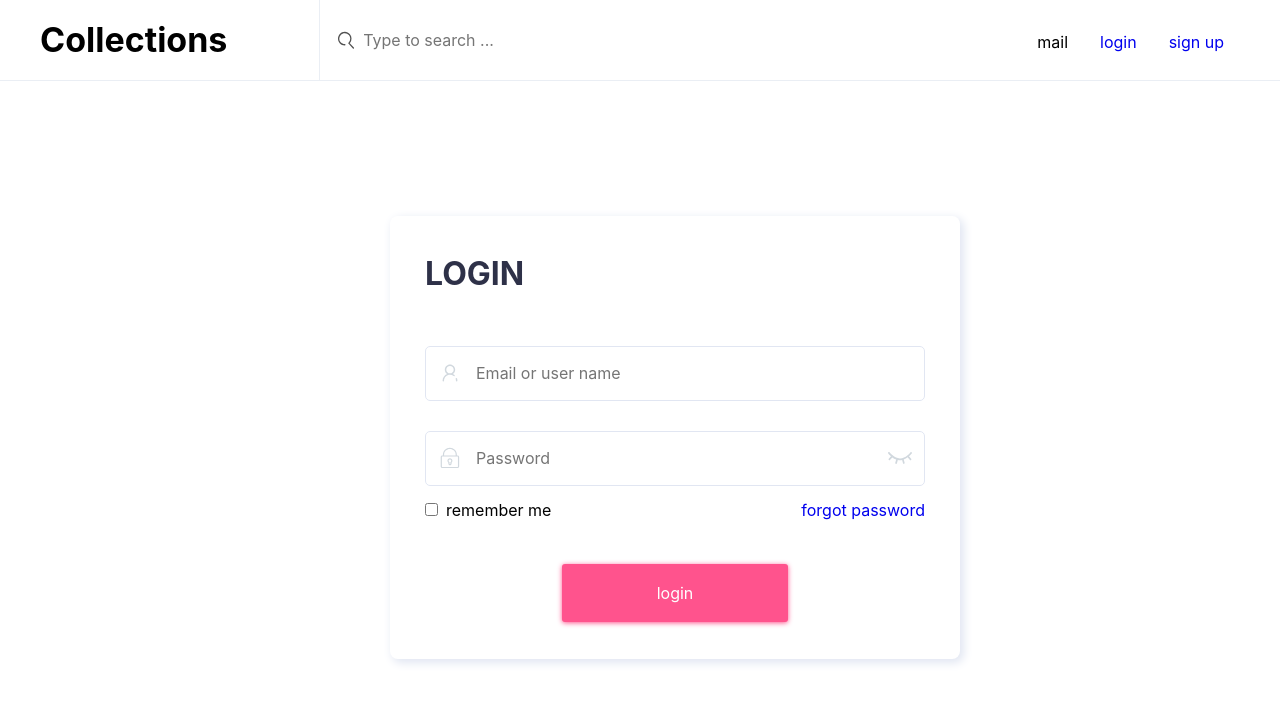
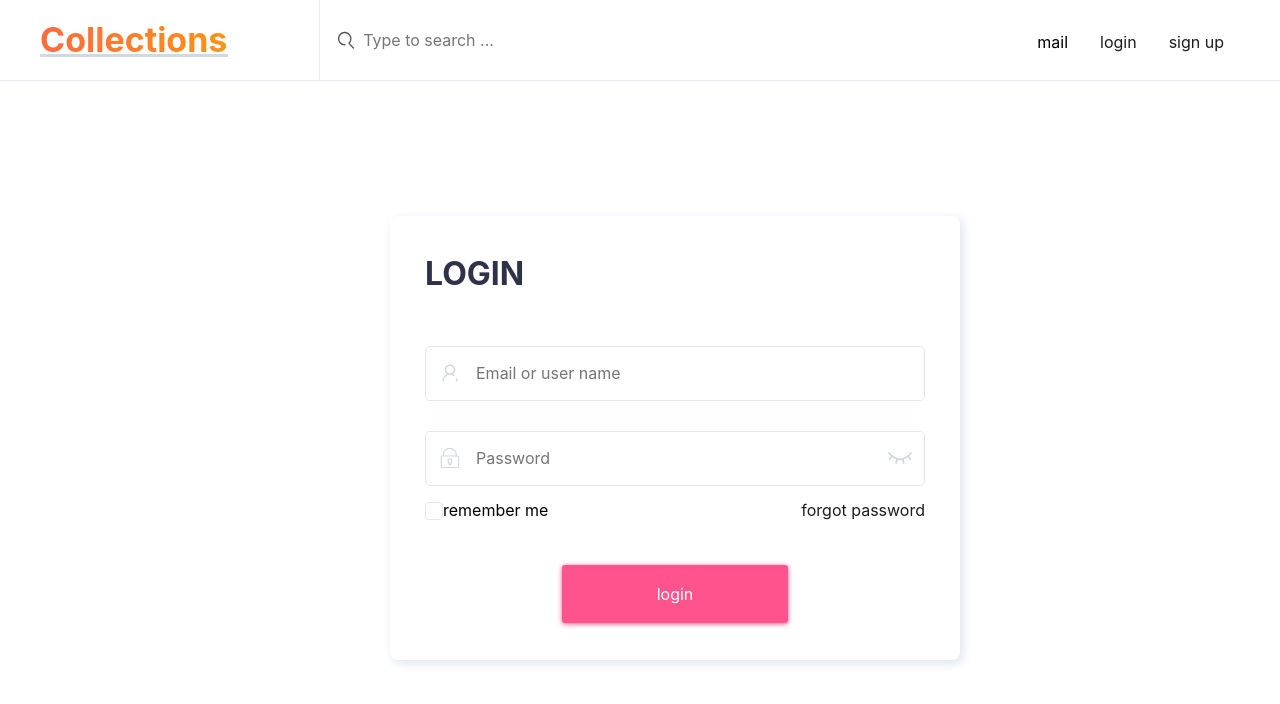
Before and after one commit to everbrez/Collections-A, a React app: page /login in a window 1280 px wide. Shown: the top 704 px of the page. Built offline with nearby package versions, Linux system fonts and the light colour scheme.

Commit message:
[login] checkbox

```diff
--- a/src/app.module.scss
+++ b/src/app.module.scss
@@ -7,10 +7,15 @@ svg {
 
 a {
   text-decoration: none;
+  color: #1d1d1d;
 }
 
 a:hover {
   color: inherit;
+  background: linear-gradient(to right, tomato, orange);
+  -webkit-text-fill-color: transparent;
+  -webkit-background-clip: text;
+  text-decoration: #d1d8de solid underline;
 }
 
 a:visited, a:active {
--- a/src/components/header/header.module.scss
+++ b/src/components/header/header.module.scss
@@ -8,7 +8,6 @@ $split-line-color: #eaeef4;
   display: flex;
 
   height: $header-height;
-  padding: 0 $header-padding;
   border: 1px $split-line-color;
   border-style: none none solid none;
 
@@ -16,11 +15,12 @@ $split-line-color: #eaeef4;
 }
 
 .logo {
-  flex: 0 0 $logo-width;
+  flex: 0 0 ($logo-width + $header-padding);
   line-height: $header-height;
   font-weight: bold;
   font-size: 34px;
   box-sizing: border-box;
+  padding-left: $header-padding;
 
   border: 1px $split-line-color;
   border-style: none solid none none;
@@ -63,6 +63,7 @@ $split-line-color: #eaeef4;
   list-style: none;
   margin: 0;
   padding: 0;
+  padding-right: $header-padding;
   line-height: $header-height;
 }
 
--- a/src/components/header/index.js
+++ b/src/components/header/index.js
@@ -12,9 +12,9 @@ function Header(props) {
   console.log(isLogin(), 'isLogin')
   return (
     <header className={classes.header}>
-      <div className={classes.logo}>
-        Collections
-      </div>
+      <Link to="/" className={classes.logo}>
+          Collections
+      </Link>
       <div className={classes['search-container']}>
         <SearchIcon className={classes['search-icon']} />
         <input type="text" placeholder="Type to search ..." />
--- a/src/pages/login/index.js
+++ b/src/pages/login/index.js
@@ -16,6 +16,7 @@ import { addUser } from '../../actions'
 
 function Login(props) {
   const [showPassword, togglePasswordVisibility] = useState(false)
+  const [remember, toggleRemember] = useState(false)
 
   const { history, addUser } = props
 
@@ -98,7 +99,20 @@ function Login(props) {
             {/* remember ? */}
             <section className={classes['checkbox-container']}>
               <label>
-                <input type="checkbox" id="remember" name="remember" className={classes.remember}/>
+                <div
+                  className={classnames(classes['checkbox'], {
+                    [classes.checked]: remember,
+                  })}
+                />
+                <input
+                  type="checkbox"
+                  id="remember"
+                  name="remember"
+                  className={classes.remember}
+                  checked={remember}
+                  hidden
+                  onChange={() => toggleRemember(state => !state)}
+                />
                 remember me
               </label>
 
--- a/src/pages/login/login.module.scss
+++ b/src/pages/login/login.module.scss
@@ -104,3 +104,65 @@ $input-width: 53px;
   color: #2e3148;
   margin: 40px 0 53px 0;
 }
+
+label {
+  vertical-align: middle;
+}
+
+.checkbox {
+  display: inline-block;
+  width: 1em;
+  height: 1em;
+  vertical-align: middle;
+
+  border: 1px solid #e1e6f2;
+  border-radius: 4px;
+
+  transition: background-color cubic-bezier(0.215, 0.610, 0.355, 1) .2s;
+
+  position: relative;
+
+  &::after {
+    content: '';
+    position: absolute;
+    width: 60%;
+    height: 1px;
+    background: white;
+    top: 0;
+    bottom: 0;
+    margin: auto;
+    left: 0;
+    right: 0;
+
+    transform-origin: 50% 50%;
+    transform: rotate(-45deg)
+  }
+
+  &::before {
+    content: '';
+    position: absolute;
+    width: 40%;
+    height: 1px;
+    background: white;
+    margin: auto;
+    top: 0;
+    bottom: 0;
+    left: 0;
+    right: 0;
+
+    transform: rotate(45deg);
+  }
+
+  &::before, &::after {
+    transition: background-color cubic-bezier(0.215, 0.610, 0.355, 1) .3s;
+  }
+
+  &.checked {
+    &::before, &::after {
+    }
+  }
+}
+
+.checked {
+  background: #ff538d;
+}
```
